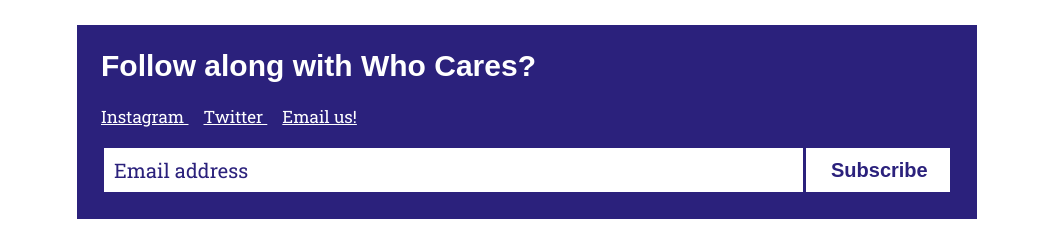
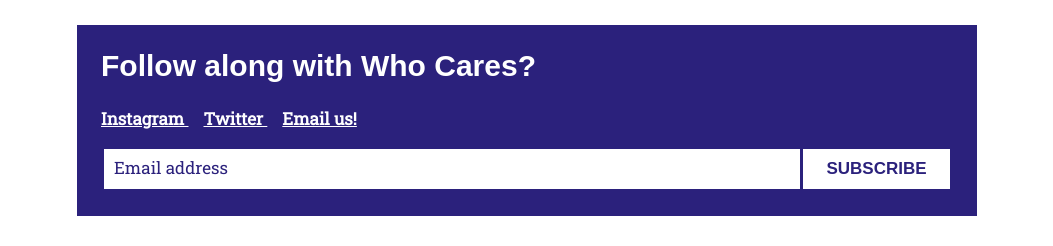
Before and after one commit to whocarescreative/blog, a Jekyll site: the page built from _posts/2019-05-20-creative-travel.md, in a window 1280 px wide. Shown: the part 5069-5315 px from the top of the page, without its empty margins (113-1166 px from the left). Built offline with Jekyll 4.4.1, drawn with Linux system fonts in a browser that asks for light colours; some web fonts are replaced.

Commit message:
messing with header

```diff
--- a/_includes/article-footer.html
+++ b/_includes/article-footer.html
@@ -1,4 +1,5 @@
 <style>
+
 .footer {
     overflow: auto;
     background: #2B217C;
@@ -9,14 +10,15 @@
     color: white;
     font-size: 30px;
     font-family: 'Muli', sans-serif;
-    margin-bottom: 22px;
-    margin-top: 0;
+    margin: 0 0 24px 0;
+    font-weight: 900;
 }
 
 .footer-social-link {
     font-size: 17px;
     font-family: 'Roboto Slab', sans-serif;
     margin-right: 15px;
+    font-weight: bold;
 }
 .footer-social-link:link {
     color: white;
@@ -33,19 +35,17 @@
 
 .footer-email-form {
     display: block;
-    margin-top: 17px;
+    margin-top: 16px;
 }
 
 #mce-EMAIL {
     border: 3px solid #2B217C;
-    border-right: none;
     padding: 10px;
-    font-size: 20px;
+    font-size: 17px;
     float:left;
     color: #2B217C;
-    font-family: 'Roboto Slab', sans-serif;
     width: calc(100% - 150px);
-    height: 50px;
+    font-family: 'Muli', sans-serif;
 }
 #mce-EMAIL:focus {
     outline: none;
@@ -57,16 +57,18 @@
 
 #mc-embedded-subscribe {
     border: 3px solid #2B217C;
-    font-weight: bold;
-    padding: 10px 25px;
+    border-left: none;
+    padding: 10px 0;
     width: 150px;
-    height: 50px;
-    font-size: 20px;
+    font-size: 17px;
+    font-weight: 900;
+    text-transform: uppercase;
     margin: 0;
     background: white;
     color: #2B217C;
     float: left;
     cursor: pointer;
+    font-family: 'Muli', sans-serif;
 }
 </style>
 <footer class="footer">
--- a/_includes/footer.html
+++ b/_includes/footer.html
@@ -55,7 +55,7 @@
 
 #mc-embedded-subscribe {
     border: 3px solid #2B217C;
-    padding: 10px 25px;
+    padding: 10px 0px;
     width: 150px;
     font-size: 17px;
     text-transform: uppercase;
@@ -65,6 +65,7 @@
     float: left;
     cursor: pointer;
     font-family: 'Muli', sans-serif;
+    font-weight: 900;
 }
 
 </style>
--- a/_sass/blog-main.scss
+++ b/_sass/blog-main.scss
@@ -14,17 +14,24 @@ html, body {
     background: $primary;
     color: white;
     font-family: sans-serif;
-    padding: 15px;
+    padding: 15px 0;
 
     display: grid;
     grid-template-columns: 1fr 225px 475px 1fr;
-    grid-column-gap: 0px;
+    grid-column-gap: 20px;
 }
 
 .header-logo {
     grid-column: 1;
     text-align: right;
 }
+
+#wc-logo {
+    height: 75px;
+    width: auto;
+    vertical-align: bottom;
+}
+
 
 .header-flavour {
     grid-column: 4;
@@ -65,6 +72,7 @@ html, body {
 .header-about-link:active {
     color: white;
 }
+
 
 a {
     color: inherit;
@@ -134,6 +142,11 @@ a {
     .header-logo {
         grid-column: 2;
         text-align: left;
+        padding-right: 0;
+    }
+
+    .header {
+        grid-template-columns: 1fr 145px 555px 1fr;
     }
 
     .header-content {
@@ -151,4 +164,9 @@ a {
     .footer-wrap {
         padding: 0 20px;
     }
+
+    .article--title {
+        font-size: 40px;
+        // letter-spacing: -1px;
+    }
 }
```
Also changed, not shown: _layouts/home.html (+7 -12 lines), assets/img/whocares.svg (added).
